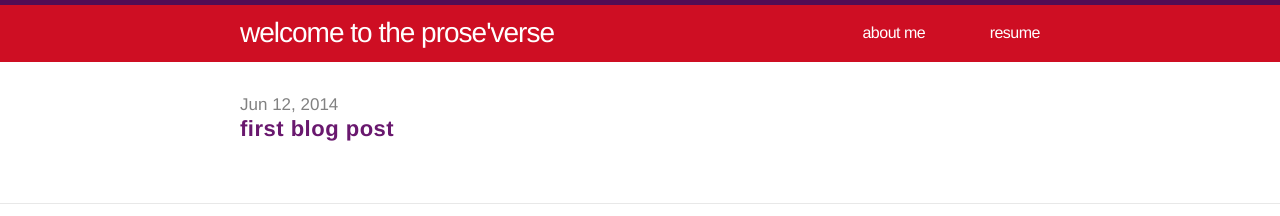
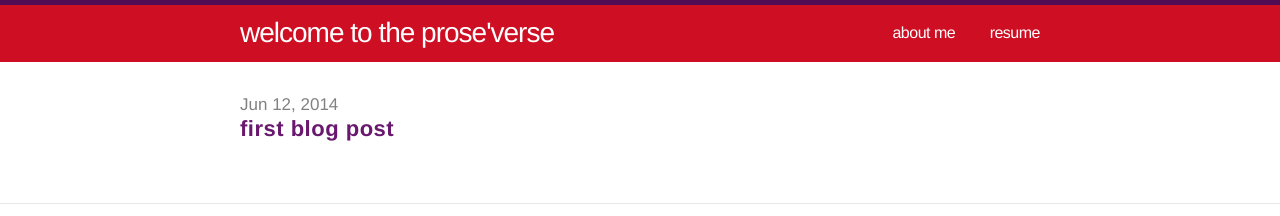
Before and after one commit to teedang19/teedang19.github.io, a Jekyll site: the page built from index.html, in a window 1280 px wide. Shown: the top 216 px of the page. Built offline with Jekyll 4.4.1, drawn with Linux system fonts in a browser that asks for light colours.

Commit message:
lessen margin between navbar links

```diff
--- a/css/main.css
+++ b/css/main.css
@@ -67,7 +67,7 @@ a:hover   { color: #BF5C99; }
 .site-nav .menu-icon { display: none; }
 
 .site-nav .page-link {
-  margin-left: 20px;
+  margin-left: 10px;
   color: #ffffff;
   letter-spacing: -.5px;
 }
```
